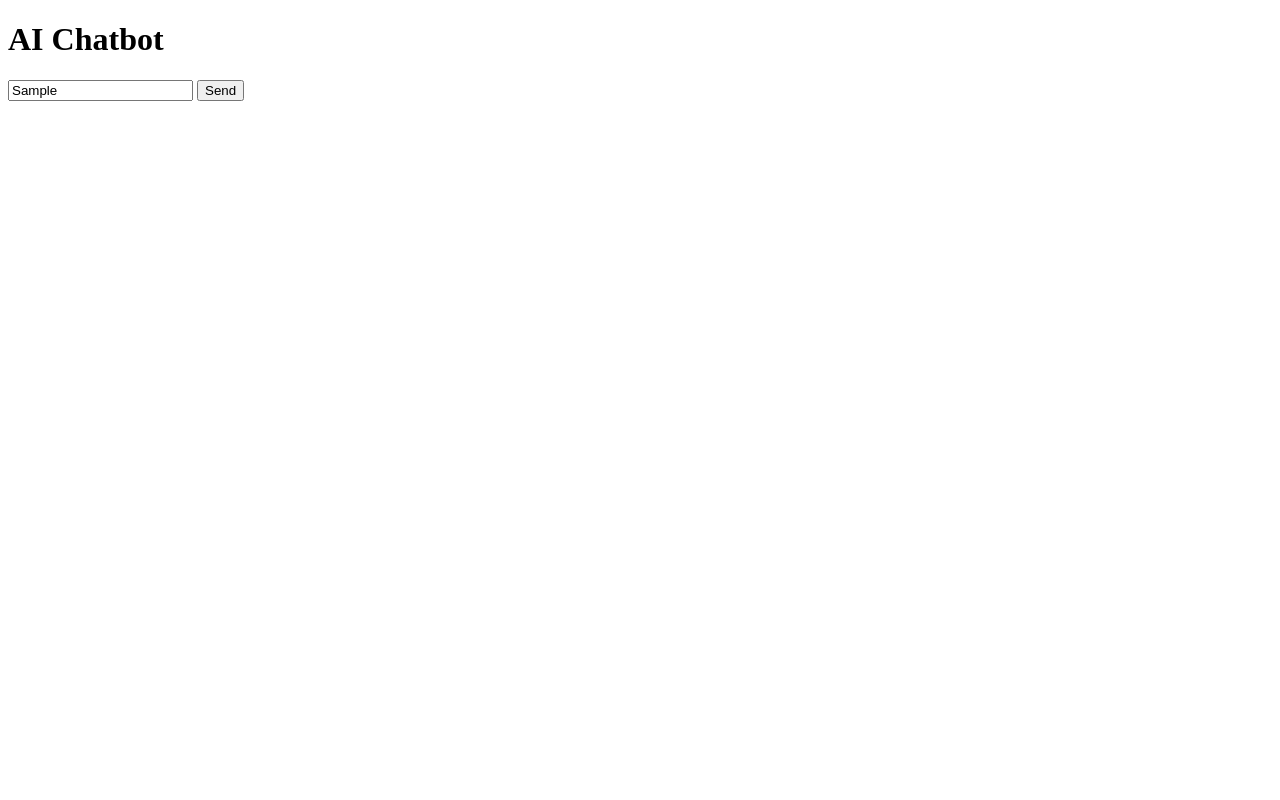
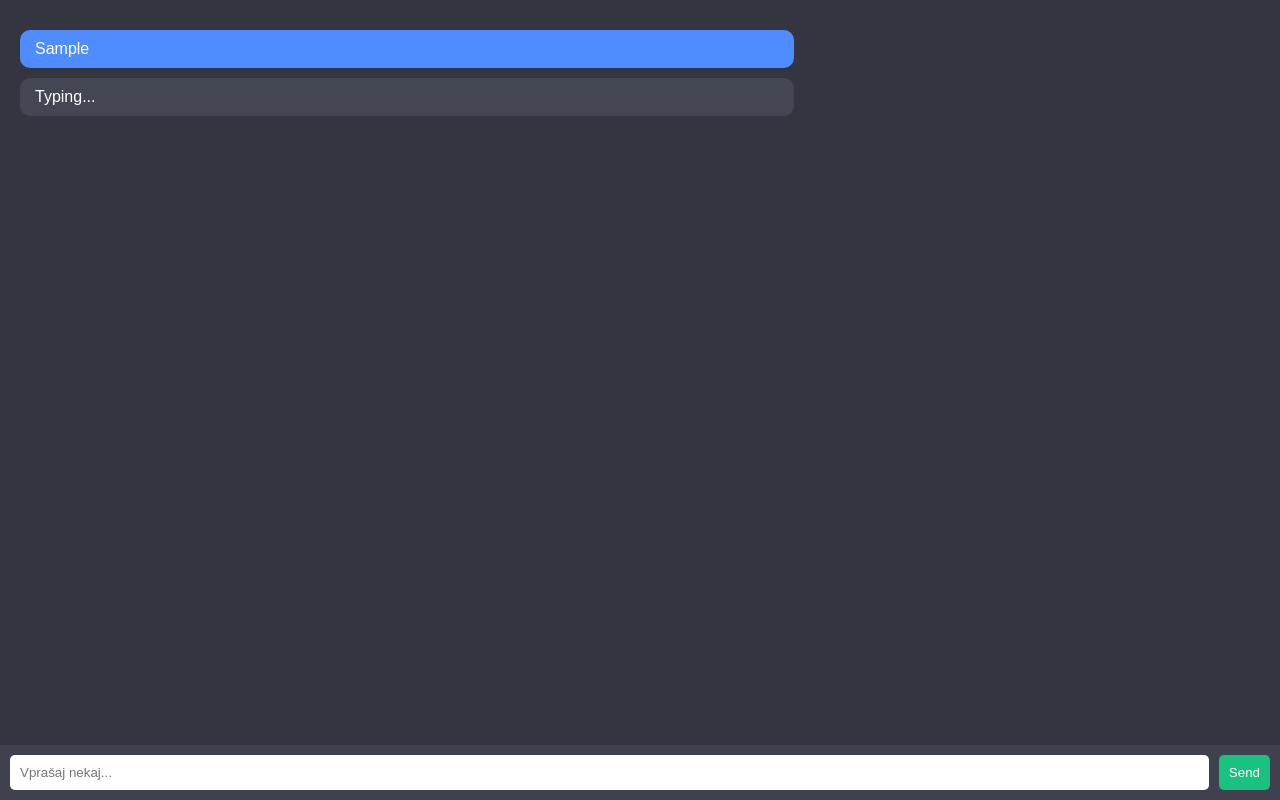
Before and after one commit to Kegla10/ai-chatbot, a plain HTML site: page frontend/index.html in a window 1280 px wide. Both pictures are taken after typing "Sample" into the empty fields and a click on the button "Send". Drawn offline with Linux system fonts and the light colour scheme; no server answers.

Commit message:
izboljsan fontend za lepsi izgled

```diff
--- a/frontend/index.html
+++ b/frontend/index.html
@@ -2,34 +2,126 @@
 <html>
 <head>
   <title>AI Chatbot</title>
+
+  <style>
+    body {
+      margin: 0;
+      font-family: Arial;
+      background: #343541;
+      color: white;
+      display: flex;
+      flex-direction: column;
+      height: 100vh;
+    }
+
+    #chat {
+      flex: 1;
+      overflow-y: auto;
+      padding: 20px;
+    }
+
+    .message {
+      max-width: 60%;
+      padding: 10px 15px;
+      margin: 10px 0;
+      border-radius: 10px;
+    }
+
+    .user {
+      background: #4e8cff;
+      align-self: flex-end;
+    }
+
+    .bot {
+      background: #444654;
+      align-self: flex-start;
+    }
+
+    #input-area {
+      display: flex;
+      padding: 10px;
+      background: #40414f;
+    }
+
+    #input {
+      flex: 1;
+      padding: 10px;
+      border: none;
+      border-radius: 5px;
+      outline: none;
+    }
+
+    button {
+      margin-left: 10px;
+      padding: 10px;
+      background: #19c37d;
+      border: none;
+      border-radius: 5px;
+      cursor: pointer;
+      color: white;
+    }
+
+    button:hover {
+      background: #15a96b;
+    }
+  </style>
 </head>
+
 <body>
-
-<h1>AI Chatbot</h1>
-
-<input id="input" placeholder="Vprašaj nekaj..." />
-<button onclick="sendMessage()">Send</button>
 
 <div id="chat"></div>
 
+<div id="input-area">
+  <input id="input" placeholder="Vprašaj nekaj..." />
+  <button onclick="sendMessage()">Send</button>
+</div>
+
 <script>
 async function sendMessage() {
-  const input = document.getElementById("input").value;
+  const inputEl = document.getElementById("input");
+  const message = inputEl.value;
+
+  if (!message) return;
+
+  addMessage(message, "user");
+  inputEl.value = "";
+
+  // loading
+  const loadingEl = addMessage("Typing...", "bot");
 
   const res = await fetch("http://localhost:3000/chat", {
     method: "POST",
     headers: {
       "Content-Type": "application/json"
     },
-    body: JSON.stringify({ message: input })
+    body: JSON.stringify({ message })
   });
 
   const data = await res.json();
 
+  loadingEl.remove();
+  addMessage(data.reply, "bot");
+}
+
+function addMessage(text, sender) {
   const chat = document.getElementById("chat");
-  chat.innerHTML += "<p><b>Ti:</b> " + input + "</p>";
-  chat.innerHTML += "<p><b>Bot:</b> " + data.reply + "</p>";
+
+  const msg = document.createElement("div");
+  msg.classList.add("message", sender);
+  msg.innerText = text;
+
+  chat.appendChild(msg);
+  chat.scrollTop = chat.scrollHeight;
+
+  return msg;
 }
+
+document.getElementById("input").addEventListener("keypress", function(e) {
+  if (e.key === "Enter") {
+    sendMessage();
+  }
+});
+
 </script>
 
 </body>
```
